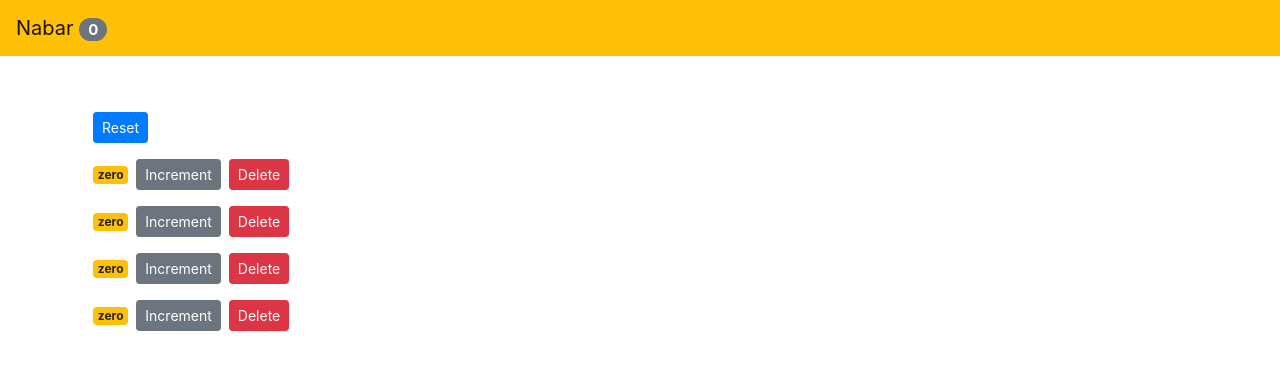
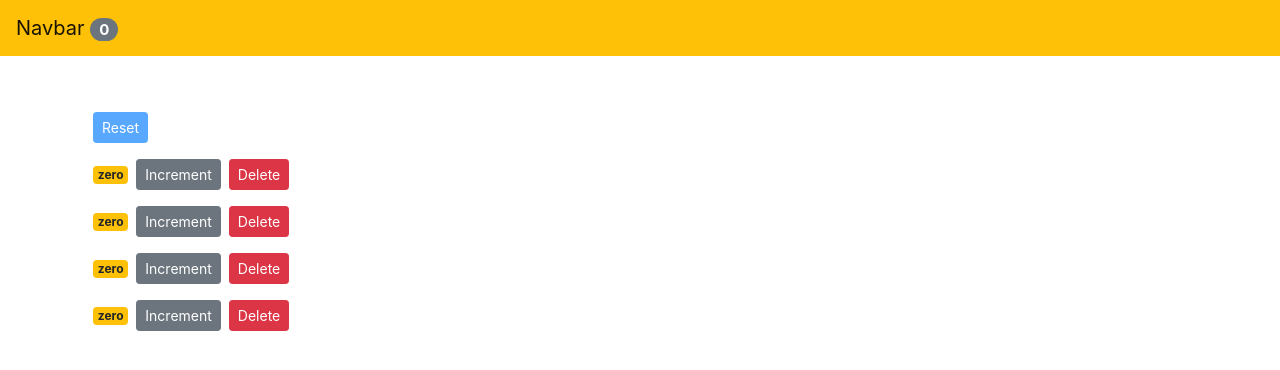
Before and after one commit to apriliandi246/bermain-dengan-ReactJs-season-2, a React (Create React App) app: page / in a window 1280 px wide. Shown: the top 370 px of the page. Built offline with nearby package versions, Linux system fonts and the light colour scheme.

Commit message:
make method for disable button

```diff
--- a/src/App.js
+++ b/src/App.js
@@ -16,6 +16,10 @@ class App extends Component {
   render() {
     return (
       <React.Fragment>
+
+        {/*
+            totalCounters => menghitung ada berapa nilai dari proeprti value yang lebih besar dari
+        */}
         <NavBar totalCounters={this.state.counters.filter(c => c.value > 0).length} />
 
         <main className="container">
@@ -51,7 +55,6 @@ class App extends Component {
 
   handleDelete = (counterId) => {
     const counters = this.state.counters.filter(c => c.id !== counterId);
-    console.log(counters);
     this.setState({ counters: counters });
   }
 }
--- a/src/components/counters.jsx
+++ b/src/components/counters.jsx
@@ -5,7 +5,7 @@ class Counters extends Component {
    render() {
       return (
          <div>
-            <button onClick={this.props.onReset} className="button btn btn-primary btn-sm m-2">Reset</button>
+            <button onClick={this.props.onReset} className="button btn btn-primary btn-sm m-2" disabled={this.handleDisableButton()}>Reset</button>
             {
                this.props.counters.map(counter =>
                   <Counter
@@ -21,6 +21,13 @@ class Counters extends Component {
          </div>
       );
    }
+
+   // untuk membuat tombol menjadi disable
+   handleDisableButton = () => {
+      const data = this.props.counters;
+      const count = this.props.counters.filter(c => c.value > 0).length;
+      return count === 0 || data.length === 0 ? true : false;
+   }
 }
 
 export default Counters;
--- a/src/components/navbar.jsx
+++ b/src/components/navbar.jsx
@@ -5,7 +5,7 @@ class NavBar extends Component {
       return (
          <nav className="navbar navbar-light bg-warning mb-5">
             <a className="navbar-brand" href="#">
-               Nabar <span className="badge badge-pill badge-secondary">{this.props.totalCounters}</span>
+               Navbar <span className="badge badge-pill badge-secondary">{this.props.totalCounters}</span>
             </a>
          </nav>
       );
```
